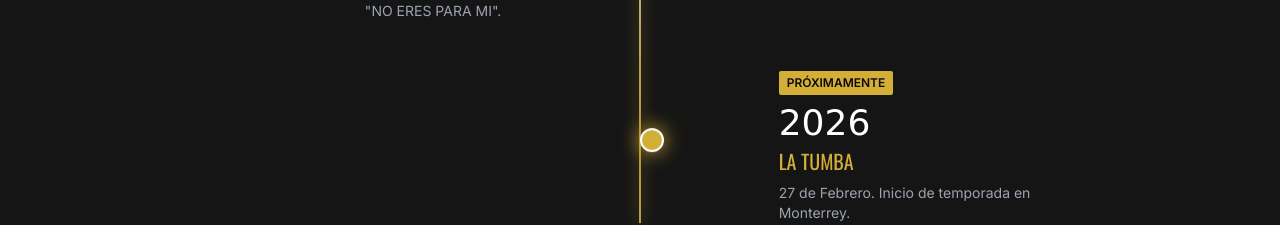
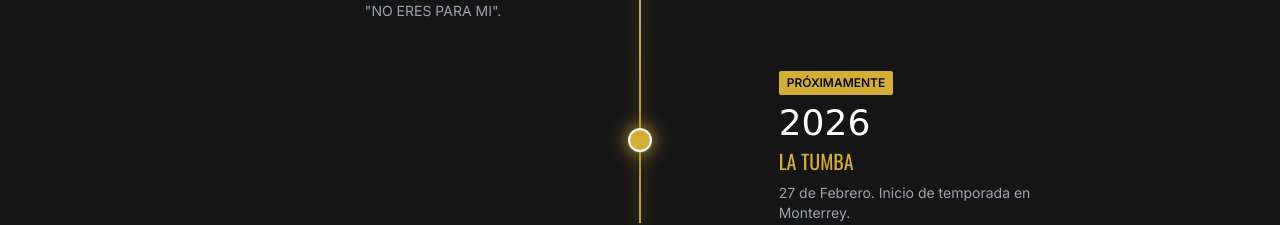
Before and after one commit to galvatech92-oss/propuestaNLS, a plain HTML site: page index.html in a window 1280 px wide. Shown: the part 5320-5545 px from the top of the page. Drawn offline with nearby package versions, Linux system fonts and the light colour scheme; a web font is replaced by a local one.

Commit message:
Update index.html

```diff
--- a/index.html
+++ b/index.html
@@ -598,7 +598,10 @@
                 <!-- 2026 -->
                 <div class="mb-12 flex flex-col md:flex-row items-center justify-between w-full group reveal">
                     <div class="order-1 w-full md:w-5/12 hidden md:block"></div>
-                    <div class="absolute left-6 md:left-1/2 -translate-x-1/2 w-6 h-6 rounded-full bg-nls-gold border-2 border-white shadow-[0_0_20px_#D4AF37] z-20 animate-bounce"></div>
+                    <!-- Wrapper para posicionamiento, círculo interno para animación -->
+                    <div class="absolute left-6 md:left-1/2 -translate-x-1/2 z-20">
+                        <div class="w-6 h-6 rounded-full bg-nls-gold border-2 border-white shadow-[0_0_20px_#D4AF37] animate-bounce"></div>
+                    </div>
                     <div class="order-1 w-full md:w-5/12 pl-12 md:pl-16 relative">
                         <div class="inline-block bg-nls-gold text-nls-black font-bold px-2 py-1 text-xs mb-2 rounded-sm">PRÓXIMAMENTE</div>
                         <h3 class="text-4xl font-gothic text-white mb-1">2026</h3>
```
